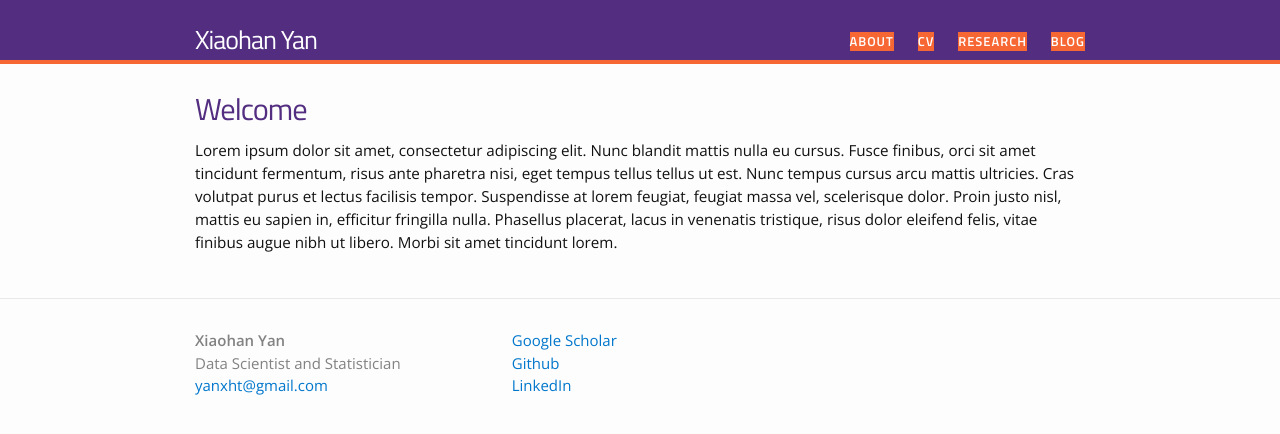
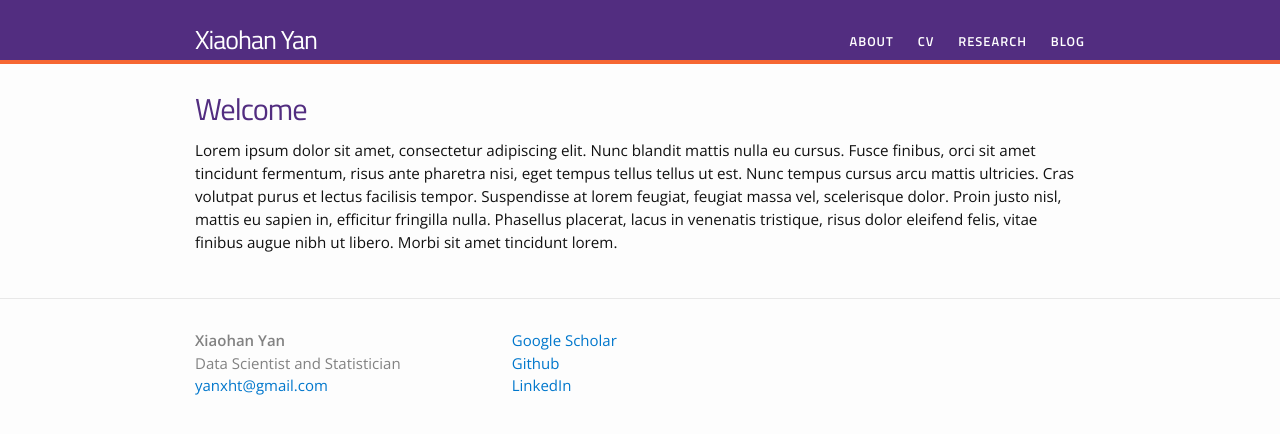
Before and after one commit to yanxht/yanxht.github.io, a Jekyll site: the page built from index.html, in a window 1280 px wide. Shown: the top 434 px of the page. Built offline with Jekyll 4.4.1, drawn with Linux system fonts in a browser that asks for light colours.

Commit message:
Update colors

```diff
--- a/_sass/_header.scss
+++ b/_sass/_header.scss
@@ -87,7 +87,7 @@
 }
 
 .site-nav .sub-menu a:hover {
-	color: $clemson-orange;
+	color: $clemson-purple;
 }
 .site-nav  .sub-menu {
 	background: #ffffff;
@@ -97,8 +97,8 @@
 	z-index:2147483647;
 }
 .site-nav .sub-menu li.current-menu-item > a {
-	border-left-color: $clemson-orange;
-	border-right-color: $clemson-orange;
+	border-left-color: $clemson-purple;
+	border-right-color: $clemson-purple;
 	border-right: 0px;
 
 }
@@ -157,7 +157,7 @@
 
     .page-link {
         color: #ffffff;
-    background: $clemson-orange;
+    background: $clemson-purple;
         line-height: $base-line-height;
 
         // Gaps between nav items, but not on the first one
```
